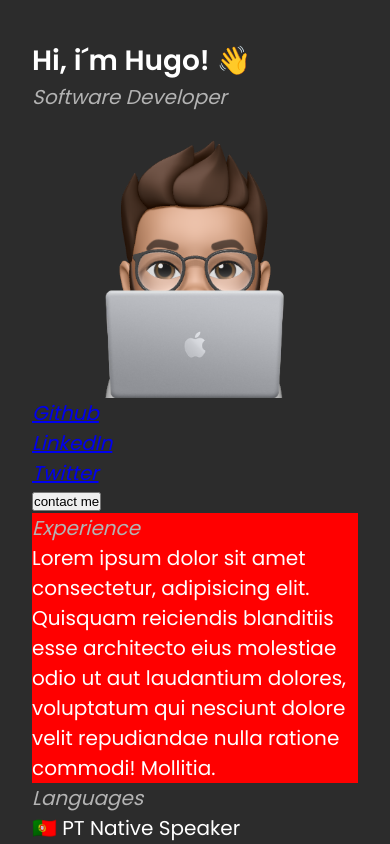
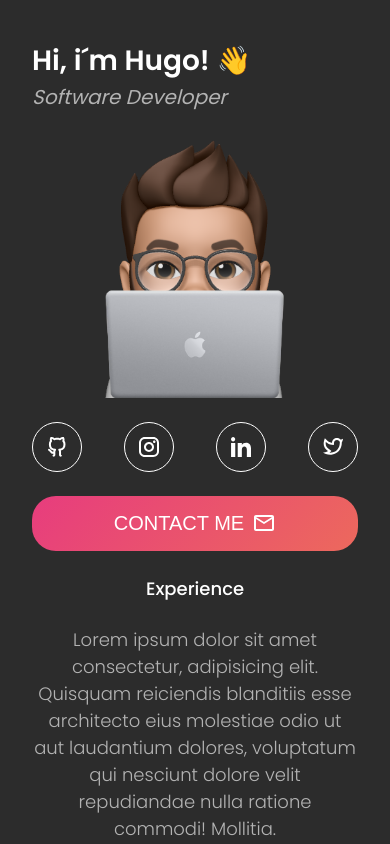
Before and after one commit to Hug0C0sta/PortfolioV2, a Next.js app: page / in a window 390 px wide. Shown: the top 844 px of the page. Built offline with nearby package versions, Linux system fonts and the light colour scheme.

Commit message:
contact done (only mobile)

```diff
--- a/src/app/components/contact/contact.scss
+++ b/src/app/components/contact/contact.scss
@@ -0,0 +1,47 @@
+.contact {
+    display: flex;
+    flex-direction: column;
+    gap: 24px;
+    a {
+        height: 50px;
+        width: 50px;
+        border: 1px solid white;
+        border-radius: 100%;
+        cursor: pointer;
+        display: flex;
+        align-items: center;
+        justify-content: center;
+    }
+    div {
+        display: flex;
+        flex-direction: row;
+        align-items: end;
+        justify-content: space-between;
+    }
+    button {
+        font-size: 20px;
+        font-weight: 300;
+        gap: 8px;
+        display: flex;
+        align-items: center;
+        justify-content: center;
+        height: 55px;
+        border-radius: 24px;
+        border: 0px;
+        color: white;
+        background: linear-gradient(-45deg, #ee7752, #e73c7e, #23a6d5, #23d5ab);
+        background-size: 400% 400%;
+        animation: gradient 15s ease infinite;
+    }
+    @keyframes gradient {
+        0% {
+            background-position: 0% 50%;
+        }
+        50% {
+            background-position: 100% 50%;
+        }
+        100% {
+            background-position: 0% 50%;
+        }
+    }
+}
--- a/src/app/components/contact/contact.tsx
+++ b/src/app/components/contact/contact.tsx
@@ -1,21 +1,31 @@
 import React from "react";
 import "./contact.scss";
+import { Git } from "../icons/git";
+import { Insta } from "../icons/insta";
+import { LinkedIn } from "../icons/linkedin";
+import { Twitter } from "../icons/twitter";
+import { Mail } from "../icons/mail";
 
 export const Contact = () => {
   return (
-    <div>
+    <div className="contact">
       <div>
-        <h2>
-          <a href="https://github.com/HugoHugo">Github</a>
-        </h2>
-        <h2>
-          <a href="https://www.linkedin.com/in/hugohugo/">LinkedIn</a>
-        </h2>
-        <h2>
-          <a href="https://twitter.com/HugoHugo">Twitter</a>
-        </h2>
+        <a href="https://github.com/HugoHugo">
+          <Git />
+        </a>
+        <a href="https://github.com/HugoHugo">
+          <Insta />
+        </a>
+        <a href="https://github.com/HugoHugo">
+          <LinkedIn />
+        </a>
+        <a href="https://github.com/HugoHugo">
+          <Twitter />
+        </a>
       </div>
-      <button>contact me </button>
+      <button>
+        CONTACT ME <Mail />
+      </button>
     </div>
   );
 };
--- /dev/null
+++ b/src/app/components/experience/experience.scss
@@ -0,0 +1,5 @@
+.experience {
+    display: flex;
+    flex-direction: column;
+    gap: 24px;
+}
--- /dev/null
+++ b/src/app/components/experience/experience.tsx
@@ -0,0 +1,16 @@
+import React from "react";
+import "./experience.scss";
+
+export const Experience = () => {
+  return (
+    <div className="experience">
+      <h3>Experience</h3>
+      <p>
+        Lorem ipsum dolor sit amet consectetur, adipisicing elit. Quisquam
+        reiciendis blanditiis esse architecto eius molestiae odio ut aut
+        laudantium dolores, voluptatum qui nesciunt dolore velit repudiandae
+        nulla ratione commodi! Mollitia.
+      </p>
+    </div>
+  );
+};
--- a/src/app/components/header/header.tsx
+++ b/src/app/components/header/header.tsx
@@ -1,5 +1,6 @@
 import React from "react";
 import Image from "next/image";
+
 import "./header.scss";
 
 export const Header = () => {
--- a/src/app/components/icons/git.tsx
+++ b/src/app/components/icons/git.tsx
@@ -8,6 +8,7 @@ export const Git = () => {
       viewBox="0 0 18 20"
       fill="none"
       xmlns="http://www.w3.org/2000/svg"
+      className="icon"
     >
       <path
         id="Vector"
--- /dev/null
+++ b/src/app/components/icons/mail.tsx
@@ -0,0 +1,21 @@
+import React from "react";
+
+export const Mail = () => {
+  return (
+    <svg
+      width="24"
+      height="24"
+      viewBox="0 0 24 24"
+      fill="none"
+      xmlns="http://www.w3.org/2000/svg"
+    >
+      <g id="ic:outline-email">
+        <path
+          id="Vector"
+          d="M22 6C22 4.9 21.1 4 20 4H4C2.9 4 2 4.9 2 6V18C2 19.1 2.9 20 4 20H20C21.1 20 22 19.1 22 18V6ZM20 6L12 11L4 6H20ZM20 18H4V8L12 13L20 8V18Z"
+          fill="white"
+        />
+      </g>
+    </svg>
+  );
+};
--- a/src/app/globals.scss
+++ b/src/app/globals.scss
@@ -71,12 +71,12 @@
                                                                                 }
                                                                             }
                                                                             p {
-                                                                            color: var(--primary-text-color);
-                                                                            font-size: 20px;
-                                                                            font-weight: 400;
-                                                                            line-height: 30px;
-                                                                            letter-spacing: 0em;
-                                                                            text-align: left;
+                                                                                color: var(--secondary-text-color);
+                                                                                text-align: center;
+                                                                                font-size: 18px;
+                                                                                font-style: normal;
+                                                                                font-weight: 300;
+                                                                                line-height: normal;
                                                                                 @media (min-width: 600px) {
                                                                                     font-size: 24px;
                                                                                     font-weight: 400;
--- a/src/app/page.tsx
+++ b/src/app/page.tsx
@@ -1,4 +1,5 @@
 import { Contact } from "./components/contact/contact";
+import { Experience } from "./components/experience/experience";
 import { Header } from "./components/header/header";
 import { Languages } from "./components/languages/languages";
 import "./styles/home.scss";
@@ -8,15 +9,7 @@ export default function Home() {
     <main className="container">
       <Header />
       <Contact />
-      <div style={{ backgroundColor: "red" }}>
-        <h2>Experience</h2>
-        <p>
-          Lorem ipsum dolor sit amet consectetur, adipisicing elit. Quisquam
-          reiciendis blanditiis esse architecto eius molestiae odio ut aut
-          laudantium dolores, voluptatum qui nesciunt dolore velit repudiandae
-          nulla ratione commodi! Mollitia.
-        </p>
-      </div>
+      <Experience />
       <Languages />
       <div style={{ backgroundColor: "yellow" }}>
         <h2>Education</h2>
--- a/src/app/styles/home.scss
+++ b/src/app/styles/home.scss
@@ -2,6 +2,7 @@
     display: grid;
     grid-template-rows: repeat(5, auto);
     grid-template-areas: "header" "contact" "experience" "languages" "education";
+    gap: 24px;
     @media (min-width: 600px) {
         grid-template-columns: 60% auto;
         grid-template-rows: fit-content(100%);
```
Also changed, not shown: package.json (+6 -2 lines), 1 other file (tests, documents, lock files or other folders). Lines whose indentation alone changed are shown as unchanged.
